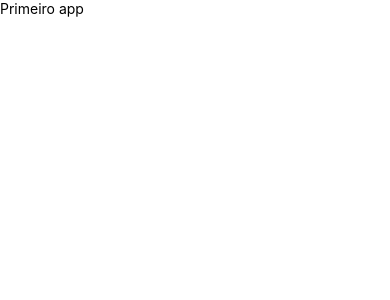
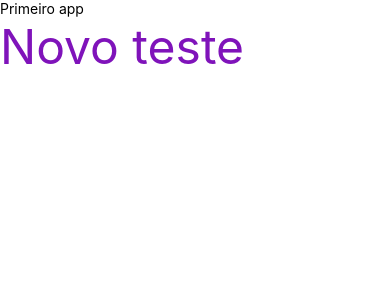
Before and after one commit to cesaraugustomt/lojaApp_React_Native, a React Native app: screen / in a window 390 px wide. Shown: the top 300 px of the page. Built offline with nearby package versions, Linux system fonts and the light colour scheme.

Commit message:
feat: adiciona styled-components

```diff
--- a/package.json
+++ b/package.json
@@ -12,7 +12,6 @@
     "test": "jest"
   },
   "dependencies": {
-    "@typescript-eslint/parser": "^6.6.0",
     "eslint-config-prettier": "^9.0.0",
     "eslint-plugin-import": "^2.28.1",
     "eslint-plugin-prettier": "^5.0.0",
@@ -20,7 +19,8 @@
     "eslint-plugin-simple-import-sort": "^10.0.0",
     "pre-commit": "^1.2.2",
     "react": "18.2.0",
-    "react-native": "0.72.4"
+    "react-native": "0.72.4",
+    "styled-components": "^6.0.7"
   },
   "devDependencies": {
     "@babel/core": "^7.20.0",
@@ -31,6 +31,8 @@
     "@tsconfig/react-native": "^3.0.0",
     "@types/react": "^18.0.24",
     "@types/react-test-renderer": "^18.0.0",
+    "@types/styled-components-react-native": "^5.2.1",
+    "@typescript-eslint/parser": "^6.6.0",
     "babel-jest": "^29.2.1",
     "eslint": "^8.48.0",
     "jest": "^29.2.1",
--- a/src/App.tsx
+++ b/src/App.tsx
@@ -1,8 +1,16 @@
 import { SafeAreaView, Text } from 'react-native';
+import styled from 'styled-components/native';
+
+const TextNew = styled.Text`
+  font-size: 48px;
+  color: #7f13ba;
+`;
+
 const App = () => {
   return (
     <SafeAreaView>
       <Text>Primeiro app</Text>
+      <TextNew>Novo teste</TextNew>
     </SafeAreaView>
   );
 };
--- a/tsconfig.json
+++ b/tsconfig.json
@@ -1,3 +1,6 @@
 {
-  "extends": "@tsconfig/react-native/tsconfig.json"
+  "extends": "@tsconfig/react-native/tsconfig.json",
+  "compilerOptions": {
+    "types": ["@types/styled-components-react-native"]
+  }
 }
```
Also changed, not shown: 2 other files (tests, documents, lock files or other folders).
